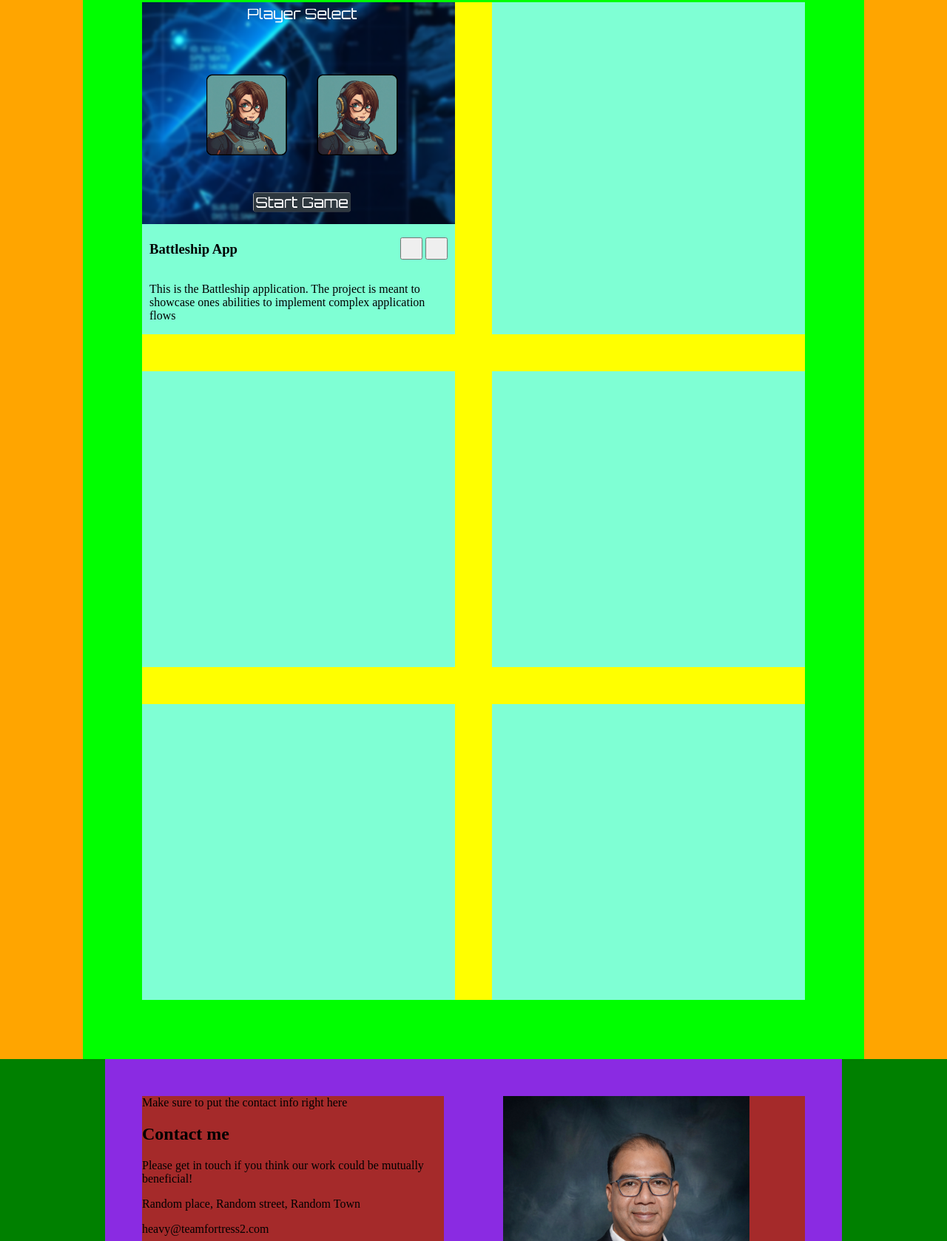
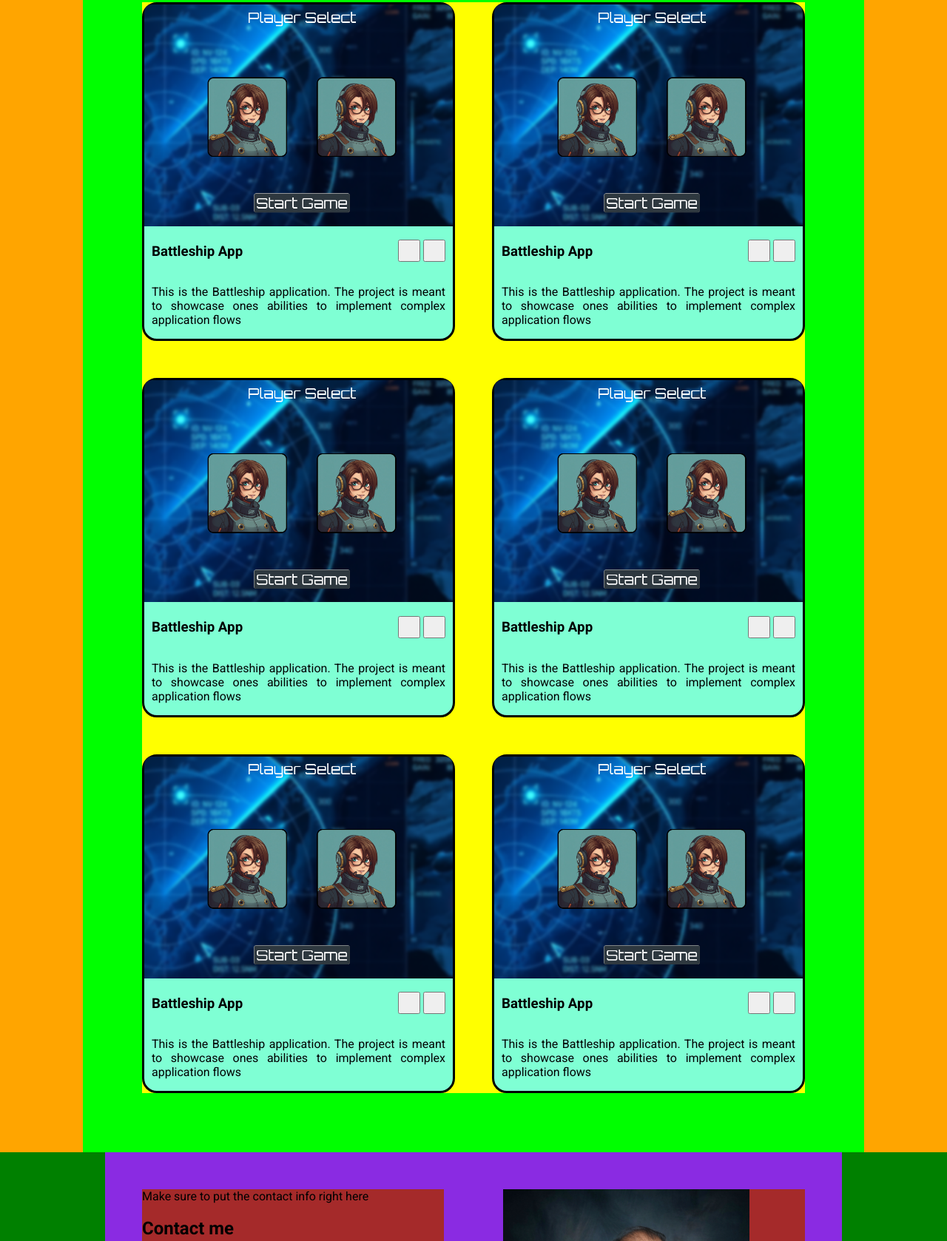
Before and after one commit to StefanTudora/homepage, a plain HTML site: page index.html in a window 1280 px wide. Shown: the part 691-2369 px from the top of the page at 74% size. Drawn offline with Linux system fonts and the light colour scheme.

Commit message:
Save progress

```diff
--- a/index.html
+++ b/index.html
@@ -7,6 +7,7 @@
   <meta http-equiv="X-UA-Compatible" content="IE=edge">
   <title>Homepage</title>
   <link rel="stylesheet" href="styles.css">
+  <link href="https://fonts.googleapis.com/css2?family=Roboto:wght@300;400;500;700&display=swap" rel="stylesheet">
 </head>
 
 <body>
@@ -37,7 +38,9 @@
   <main>
     <div class="main-content">
       <p>My work</p>
+
       <div class="projects">
+        <!-- Project -->
         <div class="project-card">
           <img src="./assets/battleship-app.png">
           <div class="card-info">
@@ -48,23 +51,78 @@
                 <button class="project-link"></button>
               </div>
             </div>
+            <p class="project-text">This is the Battleship application. The project is meant to showcase ones abilities to implement complex application flows</p>
           </div>
-          <p class="project-text">This is the Battleship application. The project is meant to showcase ones abilities to implement complex application flows</p>
         </div>
-        <div>
-
+        <!-- Project -->
+        <div class="project-card">
+          <img src="./assets/battleship-app.png">
+          <div class="card-info">
+            <div class="project-card-header">
+              <h3>Battleship App</h3>
+              <div class="project-links">
+                <button class="project-link"></button>
+                <button class="project-link"></button>
+              </div>
+            </div>
+            <p class="project-text">This is the Battleship application. The project is meant to showcase ones abilities to implement complex application flows</p>
+          </div>
         </div>
-        <div>
-
+        <!-- Project -->
+        <div class="project-card">
+          <img src="./assets/battleship-app.png">
+          <div class="card-info">
+            <div class="project-card-header">
+              <h3>Battleship App</h3>
+              <div class="project-links">
+                <button class="project-link"></button>
+                <button class="project-link"></button>
+              </div>
+            </div>
+            <p class="project-text">This is the Battleship application. The project is meant to showcase ones abilities to implement complex application flows</p>
+          </div>
         </div>
-        <div>
-
+        <!-- Project -->
+        <div class="project-card">
+          <img src="./assets/battleship-app.png">
+          <div class="card-info">
+            <div class="project-card-header">
+              <h3>Battleship App</h3>
+              <div class="project-links">
+                <button class="project-link"></button>
+                <button class="project-link"></button>
+              </div>
+            </div>
+            <p class="project-text">This is the Battleship application. The project is meant to showcase ones abilities to implement complex application flows</p>
+          </div>
         </div>
-        <div>
-
+        <!-- Project -->
+        <div class="project-card">
+          <img src="./assets/battleship-app.png">
+          <div class="card-info">
+            <div class="project-card-header">
+              <h3>Battleship App</h3>
+              <div class="project-links">
+                <button class="project-link"></button>
+                <button class="project-link"></button>
+              </div>
+            </div>
+            <p class="project-text">This is the Battleship application. The project is meant to showcase ones abilities to implement complex application flows</p>
+          </div>
         </div>
-        <div>
-
+        <!-- Project -->
+        <div class="project-card">
+          <img src="./assets/battleship-app.png">
+          <div class="card-info">
+            <div class="project-card-header">
+              <h3>Battleship App</h3>
+              <div class="project-links">
+                <button class="project-link"></button>
+                <button class="project-link"></button>
+              </div>
+            </div>
+            <p class="project-text">This is the Battleship application. The project is meant to showcase ones abilities to implement complex application flows</p>
+          </div>
         </div>
       </div>
     </div>
--- a/styles.css
+++ b/styles.css
@@ -6,6 +6,8 @@ body {
 
     display: grid;
     place-items: center;
+
+    font-family: 'Roboto', sans-serif;
 }
 
 /*
@@ -106,6 +108,22 @@ main {
     width: 100%;
     height: 300px;
     object-fit: cover;
+    border-radius: 10px 10px 0px 0px;
+}
+
+.project-card {
+    transition: 0.3s ease-out;
+
+    border-radius: 20px;
+
+    border-style: solid;
+    border-width: 3px;
+}
+
+.project-card:hover {
+    scale: 1.1;
+
+    border-color: rgb(110, 110, 0)
 }
 
 .project-card-header {
@@ -122,7 +140,8 @@ main {
     width: 30px;
 }
 
-.project-card > p {
+.card-info > p {
+    text-align: justify;
     padding: 0px 10px 0px 10px;
 }
 
```
